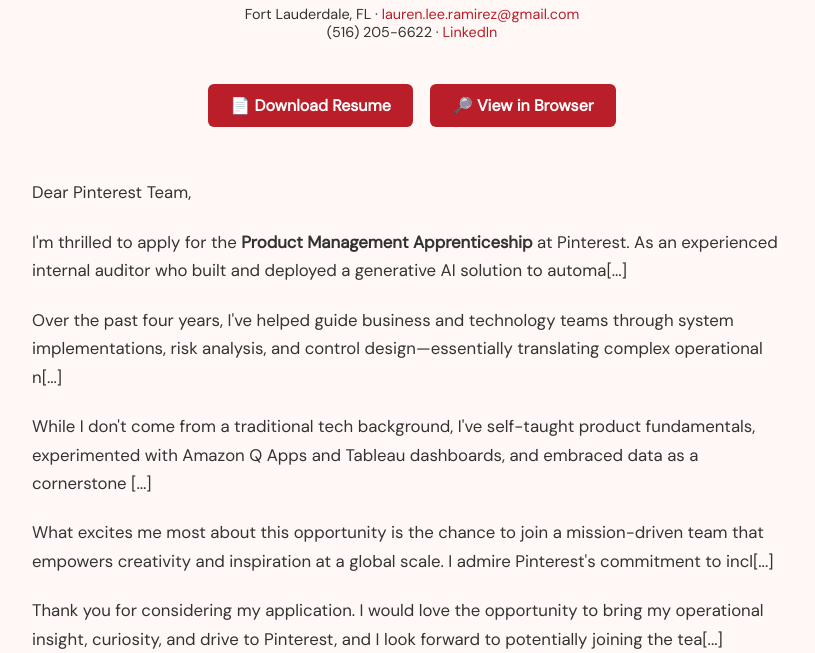
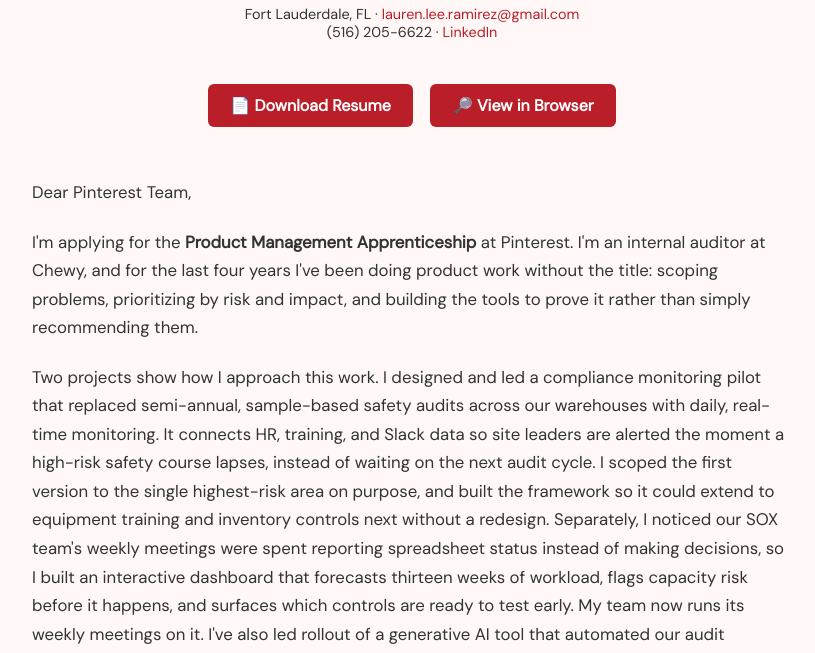
Before and after one commit to llaurramirez/llaurramirez.github.io, a plain HTML site: page index.html in a window 1280 px wide. Shown: the part 289-942 px from the top of the page, without its empty margins (228-1043 px from the left). Drawn offline with Linux system fonts and the light colour scheme.

Commit message:
Update cover letter content with revised text

```diff
--- a/index.html
+++ b/index.html
@@ -113,22 +113,24 @@
     <p>Dear Pinterest Team,</p>
 
     <p>
-      I'm thrilled to apply for the <strong>Product Management Apprenticeship</strong> at Pinterest. As an experienced internal auditor who built and deployed a generative AI solution to automa[...]
+      I'm applying for the <strong>Product Management Apprenticeship</strong> at Pinterest. I'm an internal auditor at Chewy, and for the last four years I've been doing product work without the title: scoping problems, prioritizing by risk and impact, and building the tools to prove it rather than simply recommending them.
     </p>
 
     <p>
-      Over the past four years, I've helped guide business and technology teams through system implementations, risk analysis, and control design—essentially translating complex operational n[...]
+      Two projects show how I approach this work. I designed and led a compliance monitoring pilot that replaced semi-annual, sample-based safety audits across our warehouses with daily, real-time monitoring. It connects HR, training, and Slack data so site leaders are alerted the moment a high-risk safety course lapses, instead of waiting on the next audit cycle. I scoped the first version to the single highest-risk area on purpose, and built the framework so it could extend to equipment training and inventory controls next without a redesign. Separately, I noticed our SOX team's weekly meetings were spent reporting spreadsheet status instead of making decisions, so I built an interactive dashboard that forecasts thirteen weeks of workload, flags capacity risk before it happens, and surfaces which controls are ready to test early. My team now runs its weekly meetings on it. I've also led rollout of a generative AI tool that automated our audit reporting, cutting turnaround time by 80 percent. The harder part of that project wasn't building the tool; it was training my team to trust and adopt it, which is its own product problem.
     </p>
 
     <p>
-      While I don't come from a traditional tech background, I've self-taught product fundamentals, experimented with Amazon Q Apps and Tableau dashboards, and embraced data as a cornerstone [...]
+      What connects these projects is the judgment behind them: deciding what to prioritize, how far to scope something, and how to get people who don't report to me to act on what the data shows. That is the discipline I want to sharpen as a PM, under real mentorship and with real stakes.
     </p>
 
     <p>
-      What excites me most about this opportunity is the chance to join a mission-driven team that empowers creativity and inspiration at a global scale. I admire Pinterest's commitment to incl[...]
+      Pinterest interests me because it is built for the moment before a decision gets made, when someone is still figuring out what they want. I have spent my career improving that same moment for people, just in a different domain, and I want to bring that instinct to a team building it at scale.
     </p>
 
-    <p>Thank you for considering my application. I would love the opportunity to bring my operational insight, curiosity, and drive to Pinterest, and I look forward to potentially joining the tea[...]
+    <p>
+      Thank you for considering my application. I would welcome the opportunity to bring my operational judgment, leadership experience, and drive to Pinterest.
+    </p>
 
     <p class="signature">Warmly,<br/>Lauren Ramirez</p>
   </main>
```
